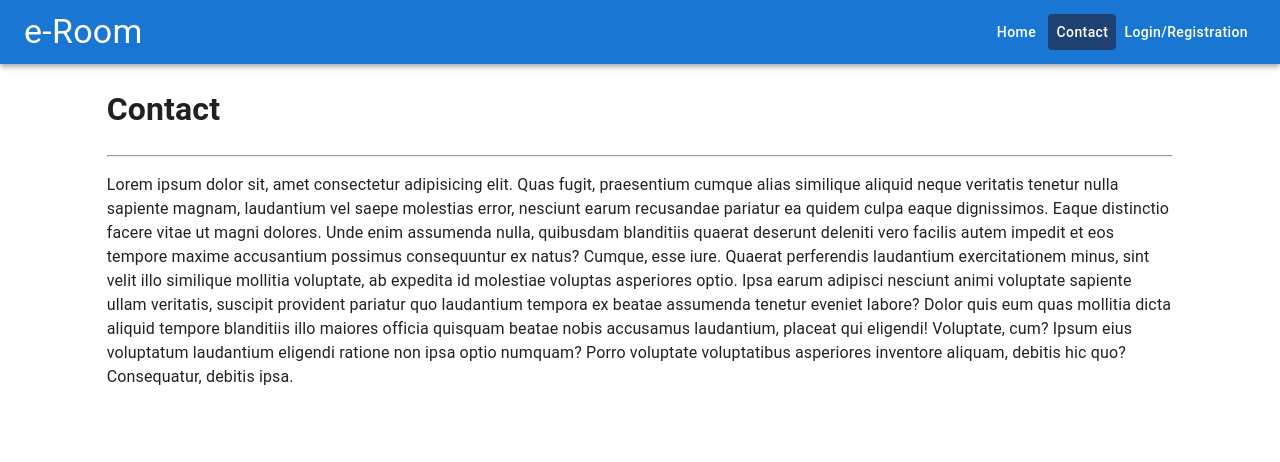
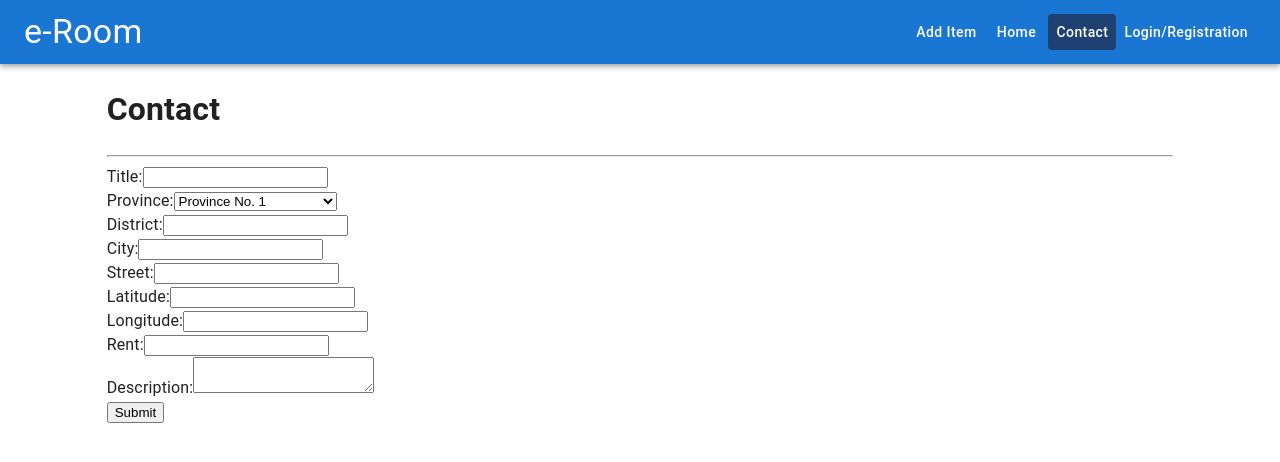
Before and after one commit to ManojYonjanTamang/Room-Rental-Service, a React (Vite) app: page /contact in a window 1280 px wide. Shown: the top 462 px of the page. Built offline with nearby package versions, Linux system fonts and the light colour scheme.

Commit message:
add form

```diff
--- a/package.json
+++ b/package.json
@@ -15,11 +15,14 @@
     "@mui/icons-material": "^5.14.13",
     "@mui/material": "^5.14.13",
     "@reduxjs/toolkit": "^1.9.7",
+    "formik": "^2.4.5",
     "react": "^18.2.0",
     "react-dom": "^18.2.0",
+    "react-formik": "^0.1.5",
     "react-redux": "^8.1.3",
     "react-responsive-carousel": "^3.2.23",
-    "react-router-dom": "^6.16.0"
+    "react-router-dom": "^6.16.0",
+    "yup": "^1.3.3"
   },
   "devDependencies": {
     "@types/react": "^18.2.15",
--- a/src/App.jsx
+++ b/src/App.jsx
@@ -7,6 +7,7 @@ import ForgotPwdSendEmail from "./pages/auth/ForgotPwdSendEmail";
 import ResetPassword from "./pages/auth/ResetPassword";
 import Dashboard from "./pages/Dashboard";
 import { useSelector } from "react-redux";
+import PostForm from "./pages/AddForm";
 
 function App() {
   const { accessToken } = useSelector((state) => state.auth);
@@ -17,6 +18,7 @@ function App() {
       <BrowserRouter>
         <Routes>
           <Route path="/" element={<Layout />}>
+            <Route path="/add" element={<PostForm />} />
             <Route index element={<Home />} />
             <Route path="contact" element={<Contact />} />
             <Route
--- a/src/components/Navbar.jsx
+++ b/src/components/Navbar.jsx
@@ -15,6 +15,17 @@ function Navbar() {
             <Typography variant="h4" component="div" sx={{ flexGrow: 1 }}>
               e-Room
             </Typography>
+
+            <Button
+              component={NavLink}
+              to="/add"
+              sx={{ color: "white", textTransform: "none" }}
+              style={({ isActive }) => {
+                return { backgroundColor: isActive && "#1F4172" };
+              }}
+            >
+              Add Item
+            </Button>
 
             <Button
               component={NavLink}
--- /dev/null
+++ b/src/pages/AddForm.jsx
@@ -0,0 +1,202 @@
+import React from "react";
+import { useFormik } from "formik";
+import * as Yup from "yup";
+
+const PostForm = () => {
+  const formik = useFormik({
+    initialValues: {
+      title: "",
+      province: "",
+      district: "",
+      city: "",
+      street: "",
+      latitude: null,
+      longitude: null,
+      rent: null,
+      description: "",
+    },
+    validationSchema: Yup.object({
+      title: Yup.string().required("Title is required"),
+      province: Yup.string().required("Province is required"),
+      district: Yup.string().required("District is required"),
+      city: Yup.string().required("City is required"),
+      street: Yup.string(),
+      latitude: Yup.number().required("Latitude is required"),
+      longitude: Yup.number().required("Longitude is required"),
+      rent: Yup.number()
+        .required("Rent is required")
+        .positive("Rent must be a positive number"),
+      description: Yup.string().required("Description is required"),
+    }),
+    onSubmit: async (values) => {
+      try {
+        const response = await fetch("http://127.0.0.1:8000/api/post/create/", {
+          method: "POST",
+          headers: {
+            "Content-Type": "application/json",
+          },
+          body: JSON.stringify(values),
+        });
+
+        if (response.ok) {
+          console.log("Posted uploaded successfully");
+        } else {
+          console.log("Post upload error");
+        }
+      } catch (error) {
+        console.error("Error submitting form:", error);
+      }
+    },
+  });
+
+  return (
+    <form onSubmit={formik.handleSubmit}>
+      <div>
+        <label htmlFor="title">Title:</label>
+        <input
+          type="text"
+          id="title"
+          name="title"
+          onChange={formik.handleChange}
+          onBlur={formik.handleBlur}
+          value={formik.values.title}
+        />
+        {formik.touched.title && formik.errors.title && (
+          <div>{formik.errors.title}</div>
+        )}
+      </div>
+
+      <div>
+        <div>
+          <label htmlFor="province">Province:</label>
+          <select
+            id="province"
+            name="province"
+            onChange={formik.handleChange}
+            onBlur={formik.handleBlur}
+            value={formik.values.province}
+          >
+            <option value="Province No. 1">Province No. 1</option>
+            <option value="Province No. 2">Province No. 2</option>
+            <option value="Bagmati Province">Bagmati Province</option>
+            <option value="Gandaki Province">Gandaki Province</option>
+            <option value="Lumbini Province">Lumbini Province</option>
+            <option value="Karnali Province">Karnali Province</option>
+            <option value="Sudurpaschim Province">Sudurpaschim Province</option>
+          </select>
+          {formik.touched.province && formik.errors.province && (
+            <div>{formik.errors.province}</div>
+          )}
+        </div>
+      </div>
+
+      <div>
+        <label htmlFor="district">District:</label>
+        <input
+          type="text"
+          id="district"
+          name="district"
+          onChange={formik.handleChange}
+          onBlur={formik.handleBlur}
+          value={formik.values.district}
+        />
+        {formik.touched.district && formik.errors.district && (
+          <div>{formik.errors.district}</div>
+        )}
+      </div>
+
+      <div>
+        <label htmlFor="city">City:</label>
+        <input
+          type="text"
+          id="city"
+          name="city"
+          onChange={formik.handleChange}
+          onBlur={formik.handleBlur}
+          value={formik.values.city}
+        />
+        {formik.touched.city && formik.errors.city && (
+          <div>{formik.errors.city}</div>
+        )}
+      </div>
+
+      <div>
+        <label htmlFor="street">Street:</label>
+        <input
+          type="text"
+          id="street"
+          name="street"
+          onChange={formik.handleChange}
+          onBlur={formik.handleBlur}
+          value={formik.values.street}
+        />
+        {formik.touched.street && formik.errors.street && (
+          <div>{formik.errors.street}</div>
+        )}
+      </div>
+
+      <div>
+        <label htmlFor="latitude">Latitude:</label>
+        <input
+          type="number"
+          id="latitude"
+          name="latitude"
+          onChange={formik.handleChange}
+          onBlur={formik.handleBlur}
+          value={formik.values.latitude}
+        />
+        {formik.touched.latitude && formik.errors.latitude && (
+          <div>{formik.errors.latitude}</div>
+        )}
+      </div>
+
+      <div>
+        <label htmlFor="longitude">Longitude:</label>
+        <input
+          type="number"
+          id="longitude"
+          name="longitude"
+          onChange={formik.handleChange}
+          onBlur={formik.handleBlur}
+          value={formik.values.longitude}
+        />
+        {formik.touched.longitude && formik.errors.longitude && (
+          <div>{formik.errors.longitude}</div>
+        )}
+      </div>
+
+      <div>
+        <label htmlFor="rent">Rent:</label>
+        <input
+          type="number"
+          id="rent"
+          name="rent"
+          onChange={formik.handleChange}
+          onBlur={formik.handleBlur}
+          value={formik.values.rent}
+        />
+        {formik.touched.rent && formik.errors.rent && (
+          <div>{formik.errors.rent}</div>
+        )}
+      </div>
+
+      <div>
+        <label htmlFor="description">Description:</label>
+        <textarea
+          id="description"
+          name="description"
+          onChange={formik.handleChange}
+          onBlur={formik.handleBlur}
+          value={formik.values.description}
+        />
+        {formik.touched.description && formik.errors.description && (
+          <div>{formik.errors.description}</div>
+        )}
+      </div>
+
+      <button type="submit">Submit</button>
+    </form>
+  );
+};
+
+export default PostForm;
--- a/src/pages/Contact.jsx
+++ b/src/pages/Contact.jsx
@@ -1,5 +1,6 @@
 import { Grid } from "@mui/material";
 import React from "react";
+import PostForm from "./AddForm";
 
 const Contact = () => {
   return (
@@ -8,26 +9,8 @@ const Contact = () => {
         <Grid item sm={10}>
           <h1>Contact</h1>
           <hr />
-          <p>
-            Lorem ipsum dolor sit, amet consectetur adipisicing elit. Quas
-            fugit, praesentium cumque alias similique aliquid neque veritatis
-            tenetur nulla sapiente magnam, laudantium vel saepe molestias error,
-            nesciunt earum recusandae pariatur ea quidem culpa eaque
-            dignissimos. Eaque distinctio facere vitae ut magni dolores. Unde
-            enim assumenda nulla, quibusdam blanditiis quaerat deserunt deleniti
-            vero facilis autem impedit et eos tempore maxime accusantium
-            possimus consequuntur ex natus? Cumque, esse iure. Quaerat
-            perferendis laudantium exercitationem minus, sint velit illo
-            similique mollitia voluptate, ab expedita id molestiae voluptas
-            asperiores optio. Ipsa earum adipisci nesciunt animi voluptate
-            sapiente ullam veritatis, suscipit provident pariatur quo laudantium
-            tempora ex beatae assumenda tenetur eveniet labore? Dolor quis eum
-            quas mollitia dicta aliquid tempore blanditiis illo maiores officia
-            quisquam beatae nobis accusamus laudantium, placeat qui eligendi!
-            Voluptate, cum? Ipsum eius voluptatum laudantium eligendi ratione
-            non ipsa optio numquam? Porro voluptate voluptatibus asperiores
-            inventore aliquam, debitis hic quo? Consequatur, debitis ipsa.
-          </p>
+
+          <PostForm />
         </Grid>
       </Grid>
     </>
```
Also changed, not shown: src/services/addItems.jsx (added, +20 -0 lines), src/pages/etc.jsx (added), 1 other file (tests, documents, lock files or other folders).
